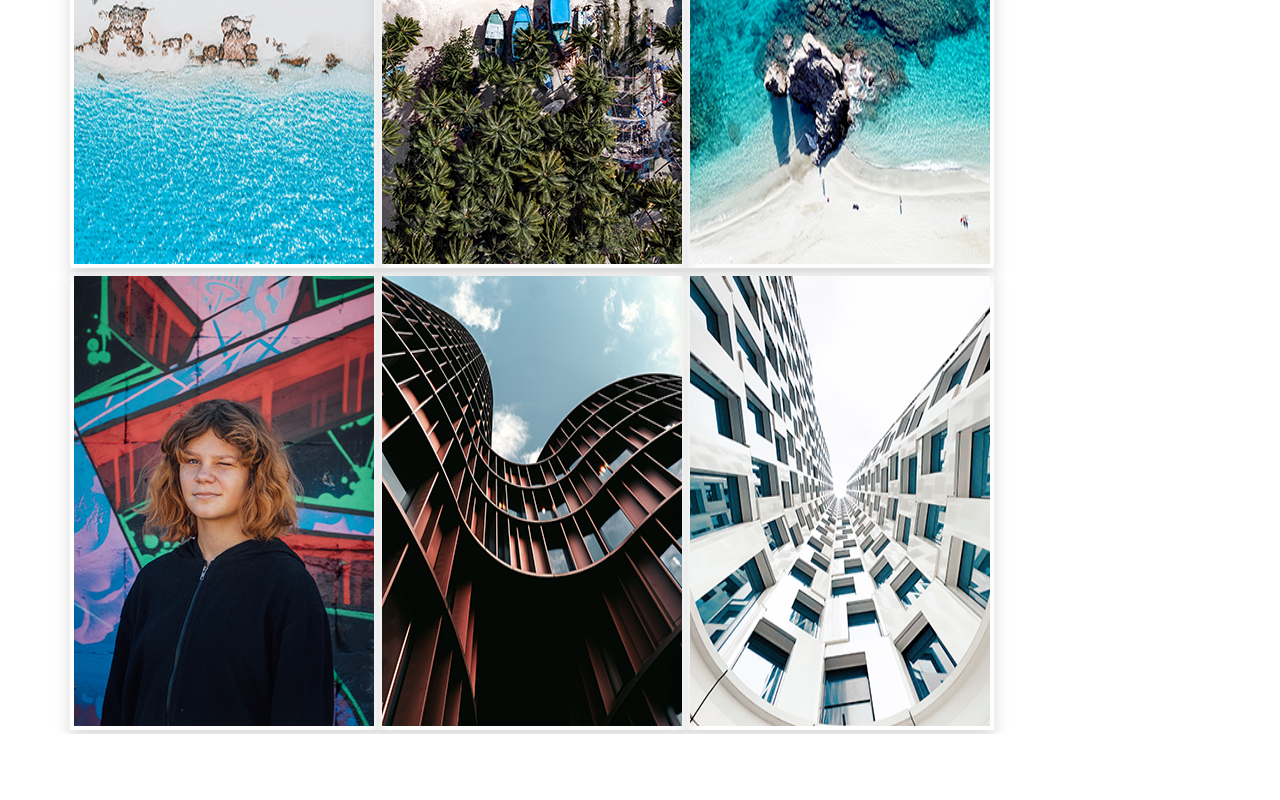
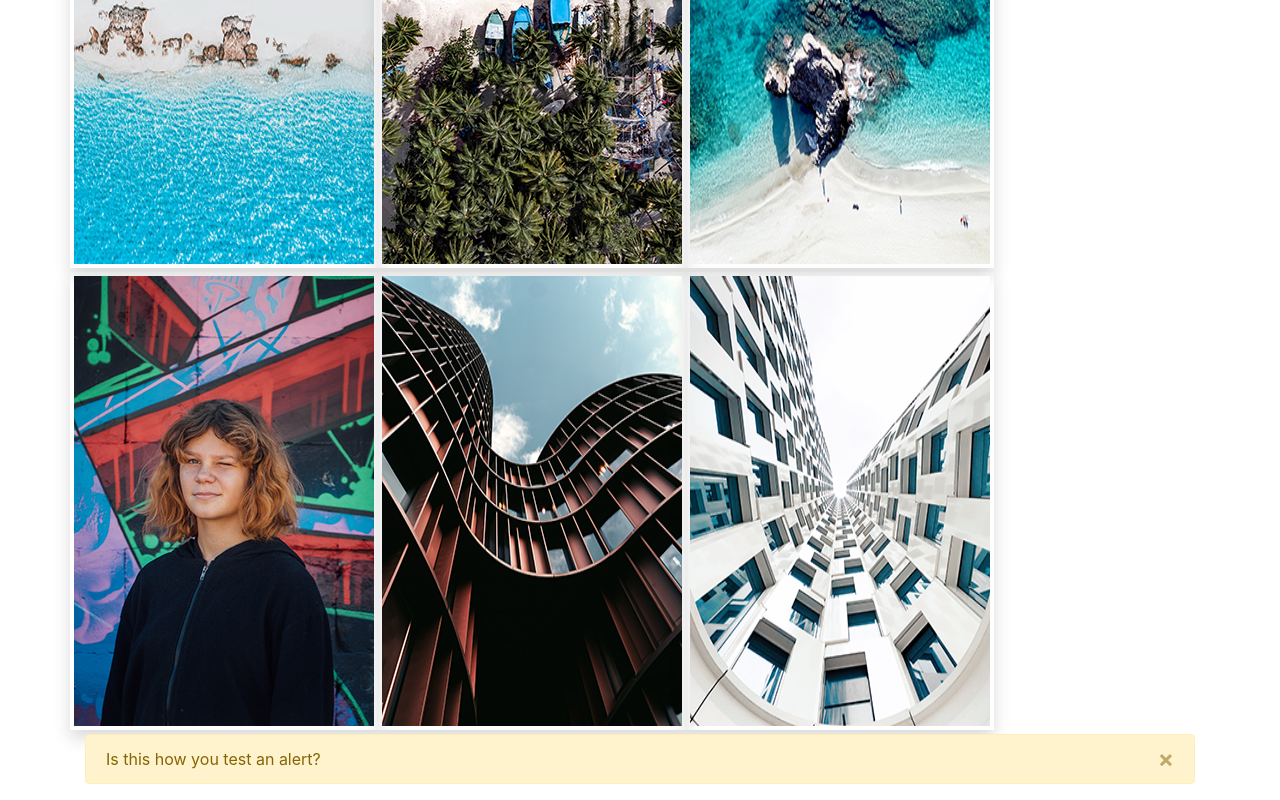
Before and after one commit to siarraprice/m2-hw2-price-siarra, a plain HTML site: page index.html in a window 1280 px wide. Shown: the part 543-1343 px from the top of the page. Before the commit the page ends 1277 px from the top, so only its background shows below. Drawn offline with nearby package versions, Linux system fonts and the light colour scheme.

Commit message:
Add an alert to the bottom of the page

```diff
--- a/index.html
+++ b/index.html
@@ -33,6 +33,13 @@
         <img src="img/hw2-image1.png" title="Perspective Building 1" alt="Perspective Building 1" class="shadow p-1 mb-1">
       </div>
 
+      <div class="alert alert-warning alert-dismissible fade show" role="alert">
+        Is this how you test an alert?
+          <button type="button" class="close" data-dismiss="alert" aria-label="Close">
+            <span aria-hidden="true">&times;</span>
+          </button>
+      </div>
+
     </main>
 
     <!-- Optional JavaScript -->
```
